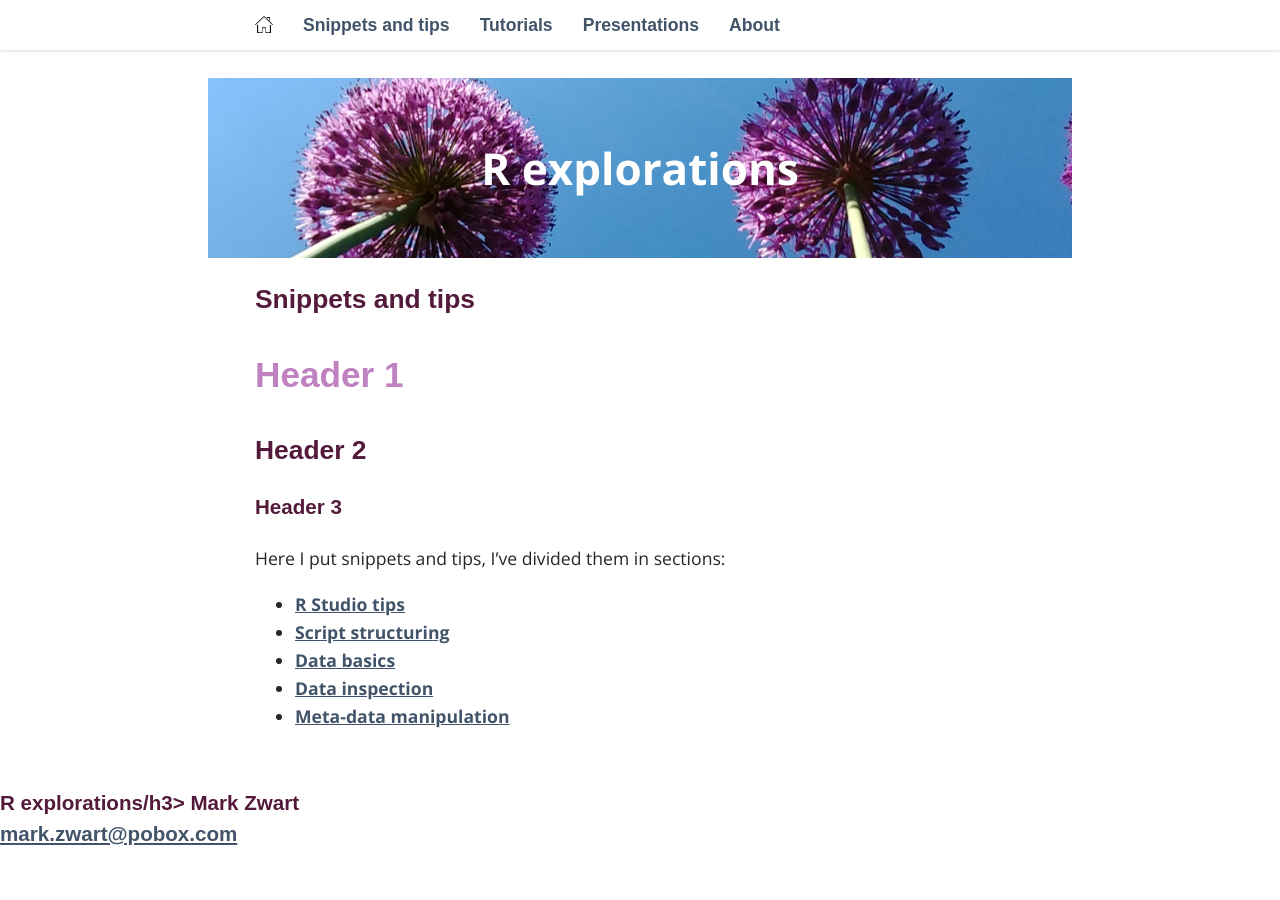
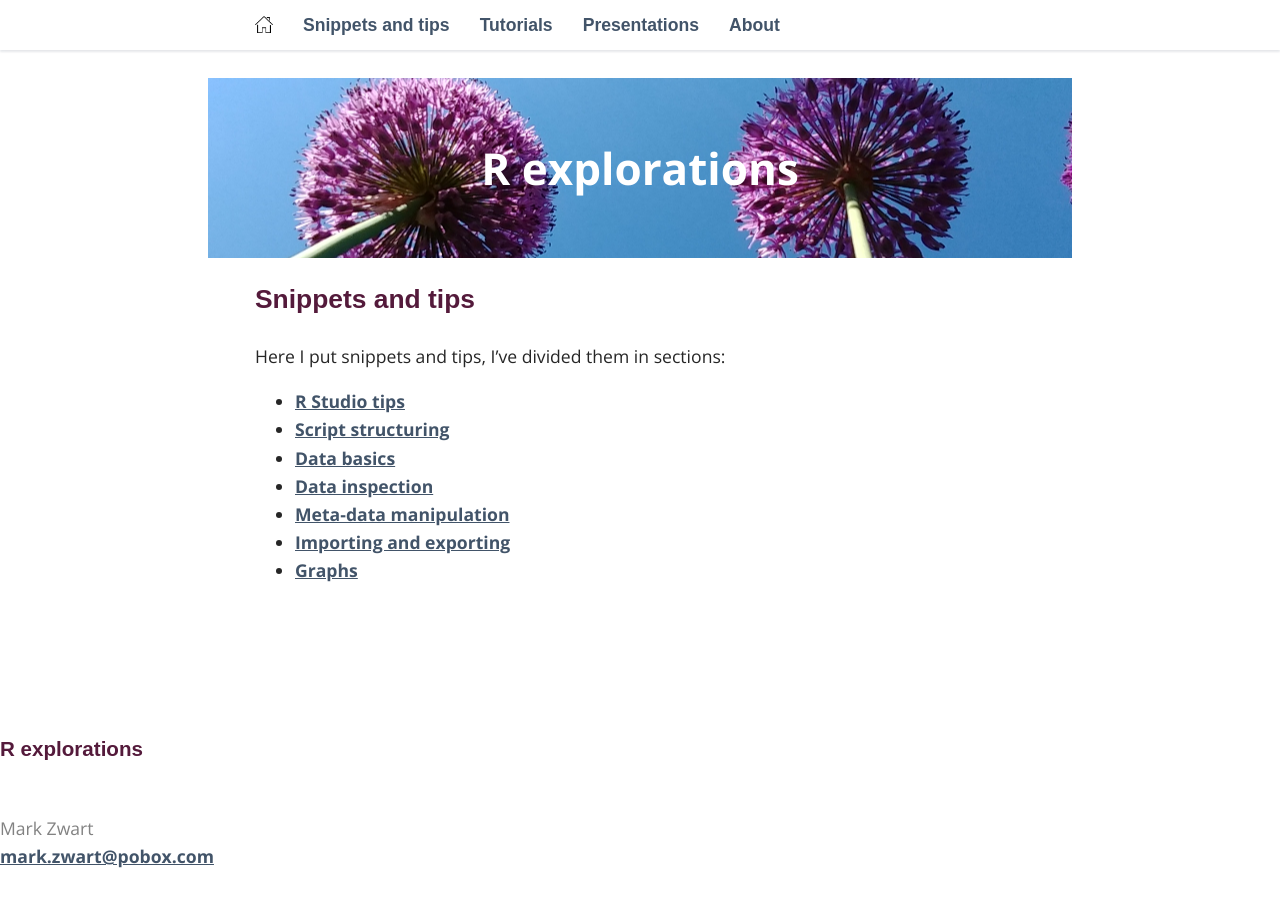
Before and after one commit to mark-me/mark-me.github.io, a Jekyll site: the page built from _pages/01-snippets-and-tips.md, in a window 1280 px wide. Built offline with Jekyll 4.4.1, drawn with Linux system fonts in a browser that asks for light colours; some web fonts are replaced.

Commit message:
WordPress migration

```diff
--- a/_includes/footer.html
+++ b/_includes/footer.html
@@ -1,7 +1,7 @@
 <footer class="site-footer">
 
   <div class="wrapper">
-	  <h3>{{ site.title }}/h3>
+	  <h3>{{ site.title }}</h3> <br>
 	  Mark Zwart<br>
 	  <a href="mailto:{{ site.email }}">{{ site.email }}</a></li>
   </div>
--- a/_pages/01-snippets-and-tips.md
+++ b/_pages/01-snippets-and-tips.md
@@ -3,12 +3,6 @@
 title: Snippets and tips
 permalink: /snippets-and-tips/
 ---
-
-# Header 1
-
-## Header 2
-
-### Header 3
 
 Here I put snippets and tips, I’ve divided them in sections:
 
```
